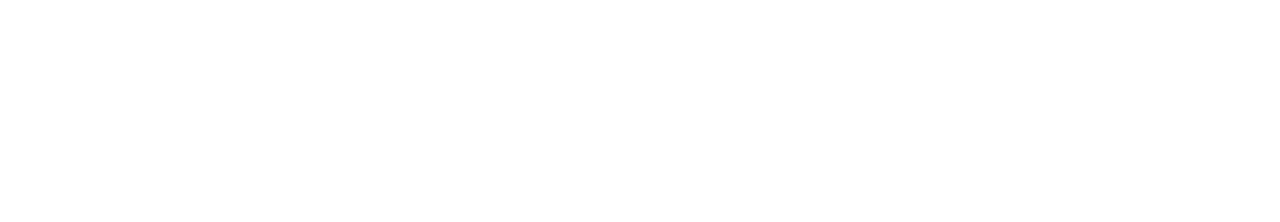
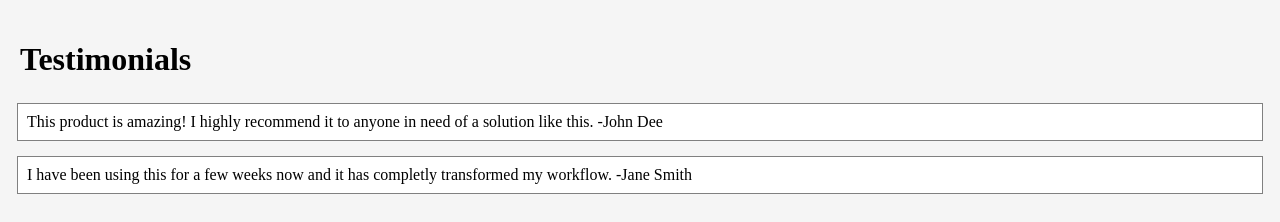
Before and after one commit to acciojob/testimonial-RitikRunner, a website: page main.html in a window 1280 px wide. Drawn offline with Linux system fonts and the light colour scheme.

Commit message:
created a submission

```diff
--- a/main.html
+++ b/main.html
@@ -6,8 +6,18 @@
 	<link rel="stylesheet" href="styles.css">
 </head>
 
-<body>
+<body style="background-color: #f5f5f5"">
 	<!-- the entire body must be written by student -->
+	<div style="background-color: #f5f5f5">
+		<h1>Testimonials</h1>
+		<div id="one">
+			This product is amazing! I highly recommend it to anyone in need of a solution like this.           -John Dee
+		</div>
+		<div id="two">
+			I have been using this for a few weeks now and it has completly transformed my workflow.           -Jane Smith
+		</div>
+
+	</div>
     <script type="text/javascript" src="./script.js">
 </script>
 
--- a/styles.css
+++ b/styles.css
@@ -1 +1,10 @@
 /*  your css code here. If applicable */
+*{
+padding: 3px
+}
+#one{
+background-color: white; border: gray solid 1px; padding: 9px; margin-bottom: 15px;
+}
+#two{
+background-color: white; border: gray solid 1px; padding: 9px; margin-bottom: 15px;
+}
```
